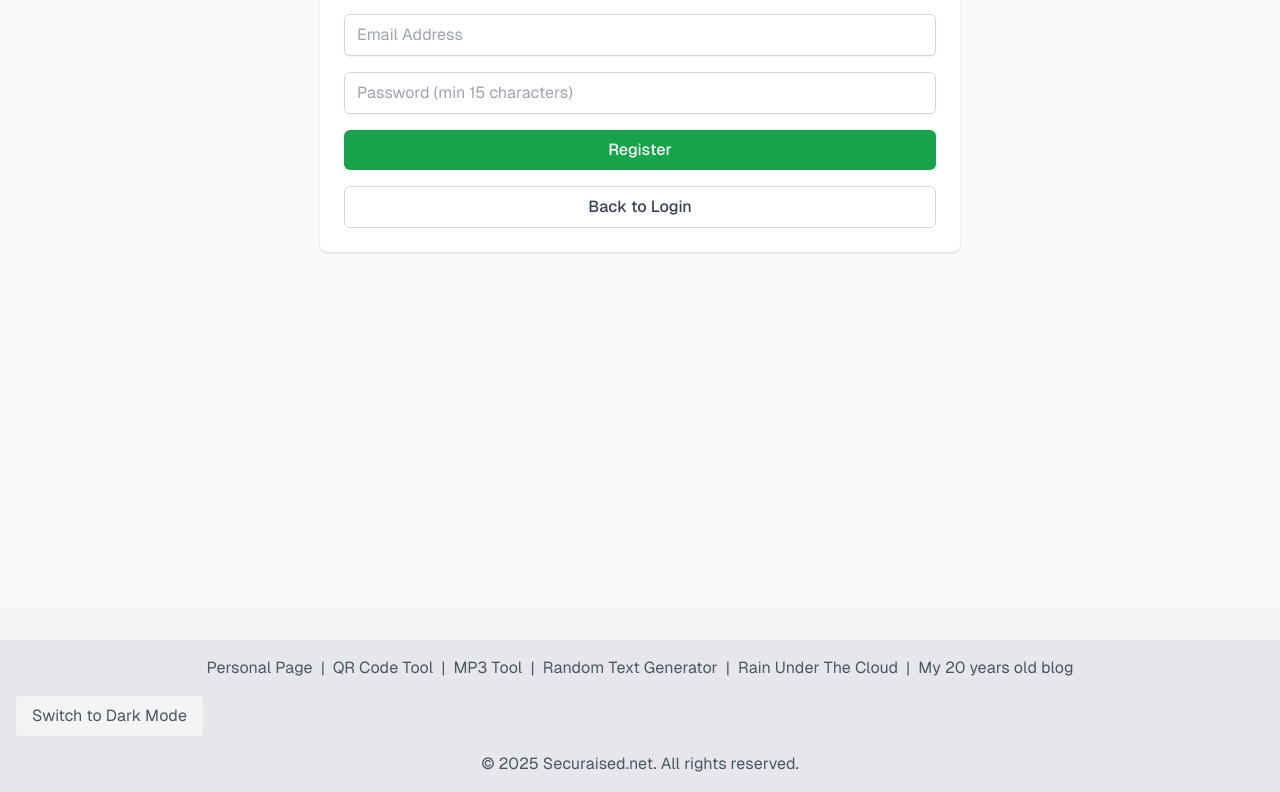
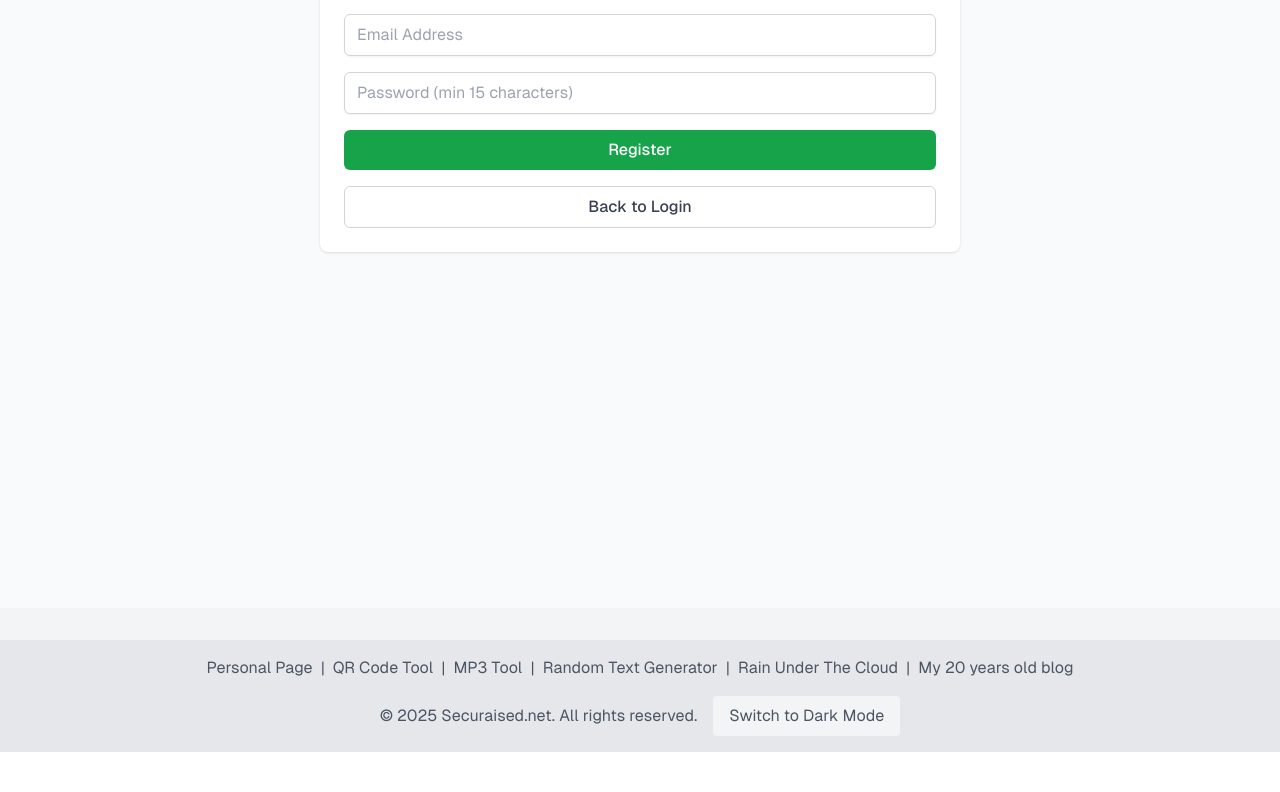
Before and after one commit to louisvolant/password-keeper-app, a Next.js app in the folder frontend/: page /register in a window 1280 px wide. Shown: the part 192-984 px from the top of the page. After the commit the page ends 944 px from the top, so only its background shows below. Built offline with nearby package versions, Linux system fonts and the light colour scheme; no server answers.

Commit message:
Switch to dark mode put in the below line to gain vertical place.

```diff
--- a/frontend/src/app/Footer.tsx
+++ b/frontend/src/app/Footer.tsx
@@ -41,17 +41,17 @@ export default function Footer() {
           ))}
         </div>
 
-        {/* Theme toggle - Hidden on mobile, visible on desktop */}
+        {/* Copyright and Theme toggle wrapper */}
+        <div className="mt-4 flex justify-center items-center flex-wrap gap-4">
+          <div>
+            © {new Date().getFullYear()} Securaised.net. All rights reserved.
+          </div>
           <button
             onClick={toggleTheme}
             className="hidden md:block py-2 px-4 bg-gray-100 dark:bg-gray-700 rounded hover:bg-gray-300 dark:hover:bg-gray-600"
           >
             Switch to {theme === "light" ? "Dark" : "Light"} Mode
           </button>
-
-        {/* Copyright */}
-        <div className="mt-4">
-          © {new Date().getFullYear()} Securaised.net. All rights reserved.
         </div>
       </div>
     </footer>
```
Lines whose indentation alone changed are shown as unchanged.
